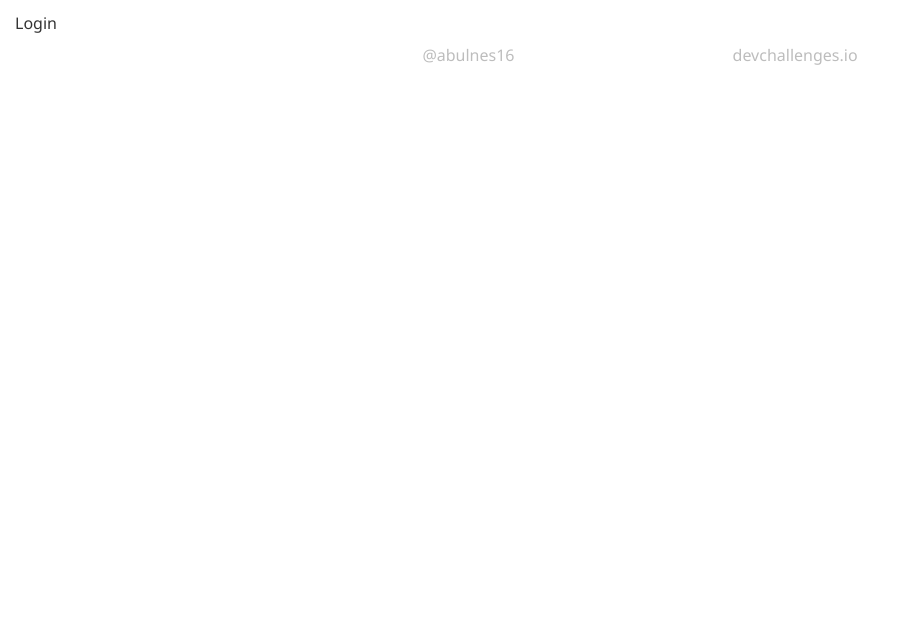
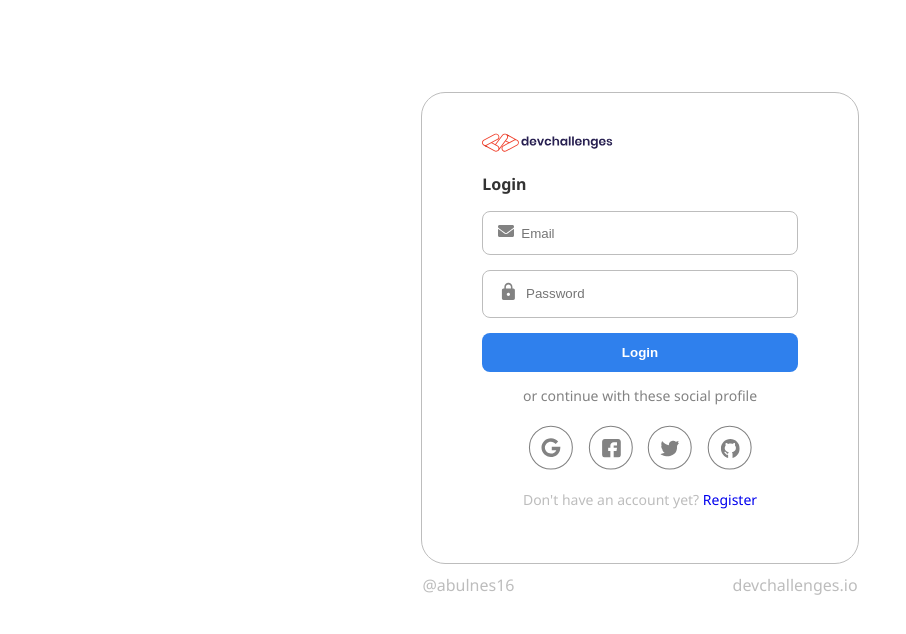
Before and after one commit to abulnes16/auth-app, a React (Create React App) app: page /login in a window 1280 px wide. Shown: the top 634 px of the page, without its empty margins (0-906 px from the left). Built offline with nearby package versions, Linux system fonts and the light colour scheme.

Commit message:
Creado vista de login

```diff
--- a/public/index.html
+++ b/public/index.html
@@ -2,7 +2,7 @@
 <html lang="en">
   <head>
     <meta charset="utf-8" />
-    <link rel="icon" href="%PUBLIC_URL%/favicon.ico" />
+    <link rel="icon" href="assets/images/devchallenges.png" />
     <meta name="viewport" content="width=device-width, initial-scale=1" />
     <meta name="theme-color" content="#000000" />
     <meta
@@ -24,7 +24,7 @@
       work correctly both with client-side routing and a non-root public URL.
       Learn how to configure a non-root public URL by running `npm run build`.
     -->
-    <title>React App</title>
+    <title>Auth App</title>
   </head>
   <body>
     <noscript>You need to enable JavaScript to run this app.</noscript>
--- a/src/components/AuthContainer.jsx
+++ b/src/components/AuthContainer.jsx
@@ -11,7 +11,7 @@ const AuthContainer = styled.div`
 
   @media screen and (min-width: 768px) {
     width: 60%;
-    margin: 0 auto;
+    margin: ${(props) => (props.login ? "80px" : "0")} auto 0;
     padding: 40px 60px;
     border: 1px solid #bdbdbd;
     box-sizing: border-box;
--- a/src/components/layout/Footer.jsx
+++ b/src/components/layout/Footer.jsx
@@ -1,4 +1,5 @@
 import React from "react";
+import { useLocation } from "react-router-dom";
 import styled from "styled-components";
 
 const FooterContainer = styled.footer`
@@ -7,23 +8,27 @@ const FooterContainer = styled.footer`
   justify-content: space-between;
   position: absolute;
   margin: 0 auto;
-  bottom: -80px;
+  bottom: ${(props) => (props.login ? "-15em" : "-80px")};
   right: 0;
   left: 0;
 
-  @media screen and (min-width: 768px){
+  @media screen and (min-width: 768px) {
     width: 55%;
     bottom: -20px;
   }
 
-  @media screen and (min-width: 1024px){
+  @media screen and (min-width: 1024px) {
     width: 34%;
   }
 `;
 
-const Footer = () => {
+const Footer = (props) => {
+  const location = useLocation();
+  const isInLogin = location.pathname === "/login";
+
+
   return (
-    <FooterContainer>
+    <FooterContainer login={isInLogin}>
       <a href="https://github.com/abulnes16" className="link text-light">
         @abulnes16
       </a>
--- a/src/views/login/Login.jsx
+++ b/src/views/login/Login.jsx
@@ -1,7 +1,27 @@
 import React from "react";
+import { Link } from "react-router-dom";
+import AuthContainer from "../../components/AuthContainer";
+import Logo from "../../components/Logo";
+import SocialMedia from "../../components/SocialMedia";
+import LoginForm from "./components/LoginForm";
 
 const Login = () => {
-  return <div>Login</div>;
+  return (
+    <AuthContainer login={true}>
+      <Logo />
+      <p className="text-bold">Login</p>
+      <LoginForm />
+      <SocialMedia />
+      <div className="text-center">
+        <p className="text-muted text-light">
+          Don't have an account yet?{" "}
+          <Link className="link" to="/">
+            Register
+          </Link>
+        </p>
+      </div>
+    </AuthContainer>
+  );
 };
 
 export default Login;
--- /dev/null
+++ b/src/views/login/components/LoginForm.jsx
@@ -0,0 +1,36 @@
+import React from "react";
+
+// Styled components
+import CustomInput from "../../../components/Input";
+import Button from "../../../components/Button";
+
+//Components
+import { FaEnvelope } from "react-icons/fa";
+import { IoMdLock } from "react-icons/io";
+
+//Constants
+import colors from "../../../constants/colors";
+
+const LoginForm = () => {
+  return (
+    <form>
+      <div>
+        <CustomInput
+          icon={<FaEnvelope color={colors.iconLight} />}
+          type="text"
+          placeholder="Email"
+        />
+      </div>
+      <div>
+        <CustomInput
+          icon={<IoMdLock size="1.3em" color={colors.iconLight} />}
+          type="text"
+          placeholder="Password"
+        />
+      </div>
+      <Button>Login</Button>
+    </form>
+  );
+};
+
+export default LoginForm;
--- a/src/views/register/Register.jsx
+++ b/src/views/register/Register.jsx
@@ -29,7 +29,7 @@ const Register = () => {
           multiple paths for you to choose
         </Paragraph>
       </RegisterMessageContainer>
-      <RegisterForm></RegisterForm>
+      <RegisterForm/>
       <div className="register__footer">
         <SocialMedia />
         <div className="login-link">
```
